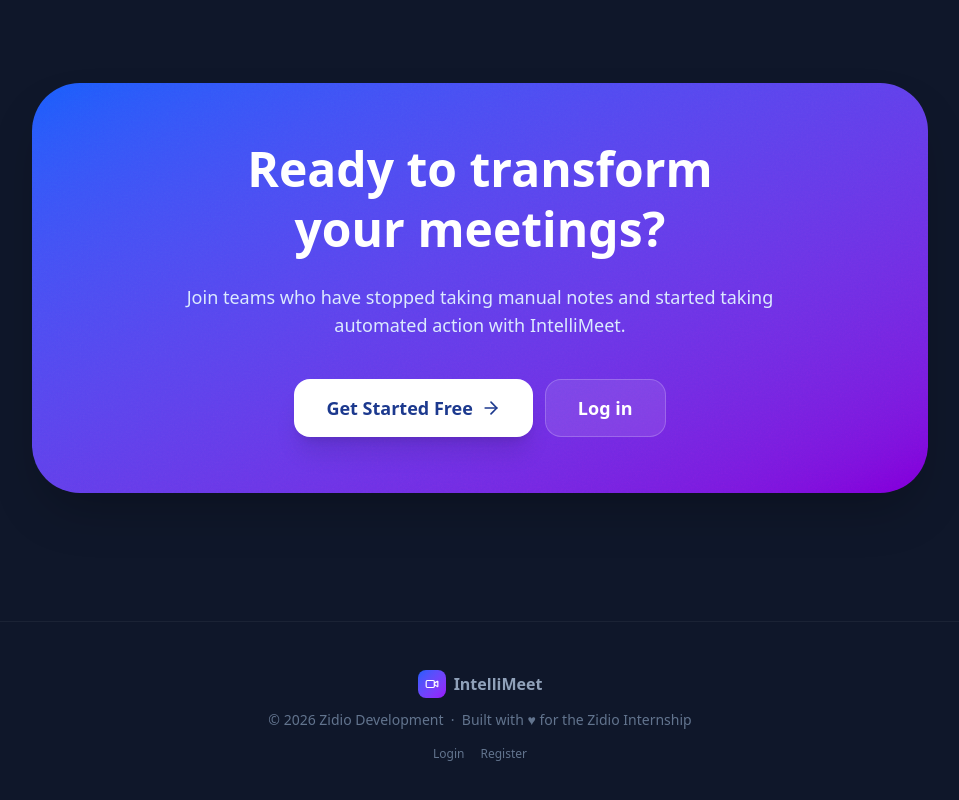
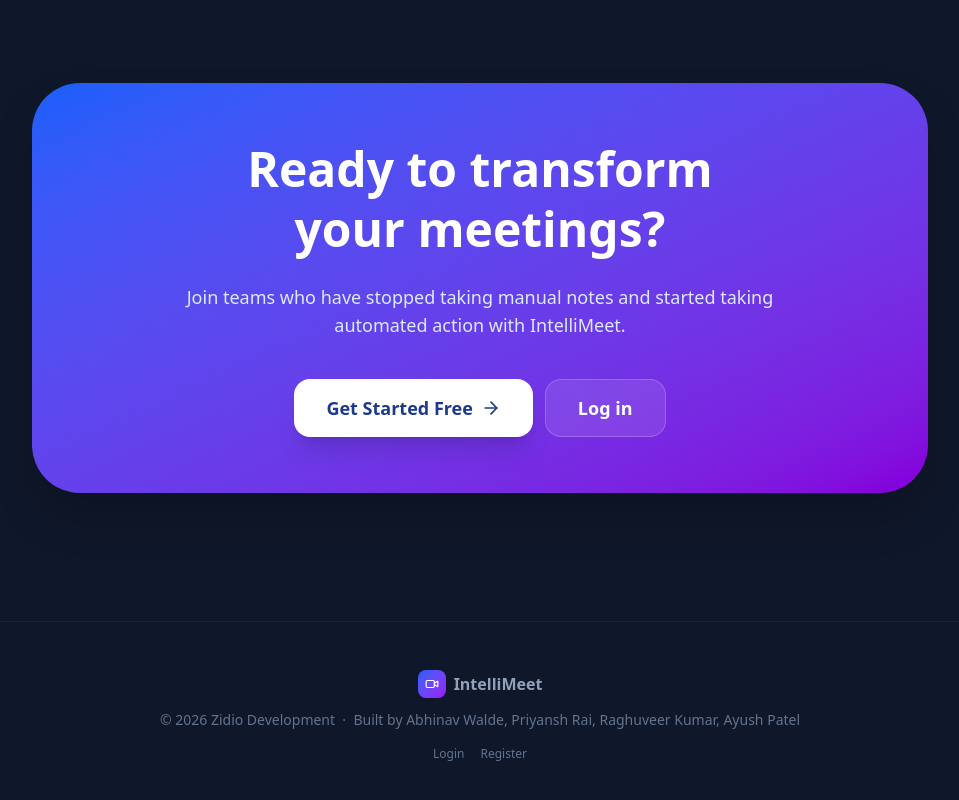
Before and after one commit to abhinavwalde204/IntellMeet, a React (Vite) app in the folder client/: page / in a window 1280 px wide. Shown: the part 4956-5756 px from the top of the page, without its empty margins (160-1119 px from the left). Built offline with nearby package versions, Linux system fonts and the light colour scheme; no server answers.

Commit message:
Edited Landing Page

```diff
--- a/client/src/pages/LandingPage.tsx
+++ b/client/src/pages/LandingPage.tsx
@@ -328,7 +328,7 @@ export default function LandingPage() {
           </div>
           <span className="text-base font-bold text-slate-400">IntelliMeet</span>
         </div>
-        <p className="text-sm">© 2026 Zidio Development &nbsp;·&nbsp; Built with ♥ for the Zidio Internship</p>
+        <p className="text-sm">© 2026 Zidio Development &nbsp;·&nbsp; Built by Abhinav Walde, Priyansh Rai, Raghuveer Kumar, Ayush Patel</p>
         <div className="flex justify-center gap-4 mt-4 text-xs">
           <Link to="/login" className="hover:text-slate-300 transition-colors">Login</Link>
           <Link to="/register" className="hover:text-slate-300 transition-colors">Register</Link>
```
